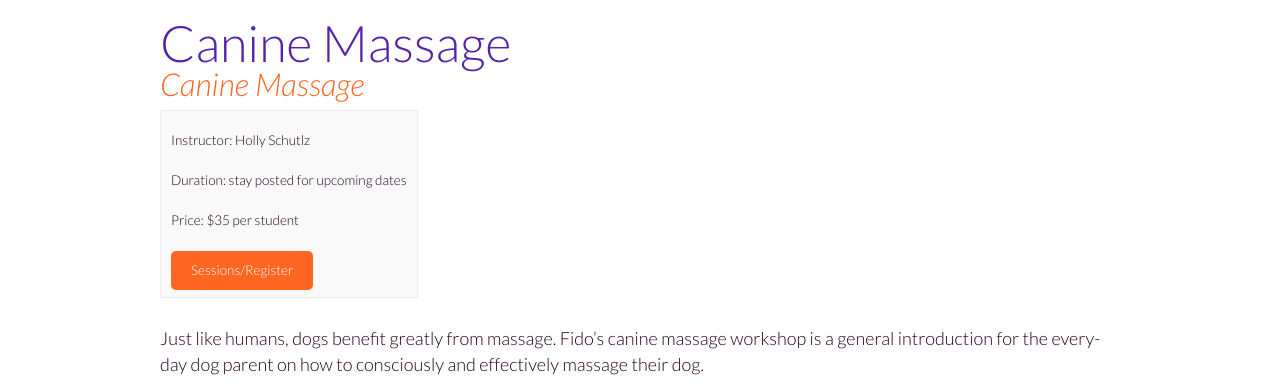
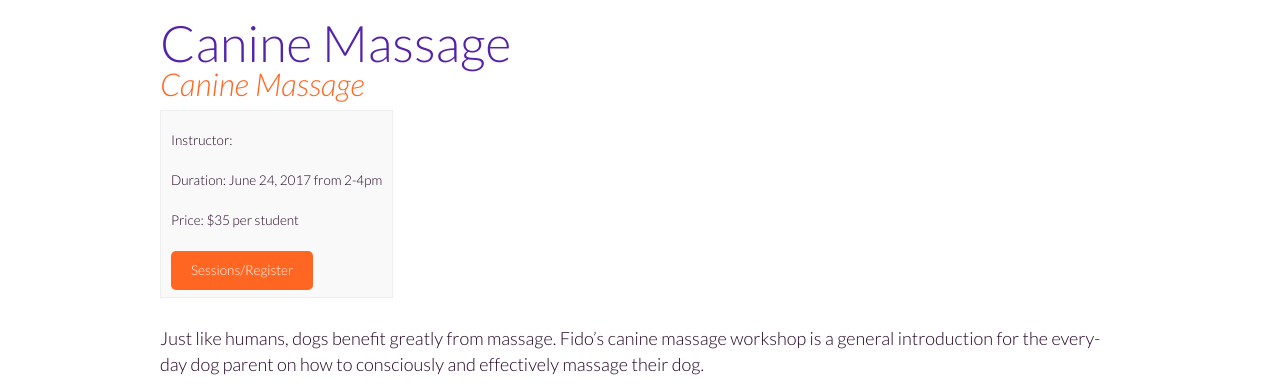
Before and after one commit to fidodogtraining/fidodogtraining.github.io, a Jekyll site: the page built from _classes/seminars/canine-massage.md, in a window 1280 px wide. Shown: the part 214-601 px from the top of the page. Built offline with Jekyll 4.4.1, drawn with Linux system fonts in a browser that asks for light colours.

Commit message:
Create canine-massage.md

```diff
--- a/_classes/seminars/canine-massage.md
+++ b/_classes/seminars/canine-massage.md
@@ -1,8 +1,8 @@
 ---
 title: Canine Massage
 tagline: "Canine Massage"
-trainer: Holly Schutlz
-duration: "stay posted for upcoming dates"
+instructor: Holly Schutlz
+duration: "June 24, 2017 from 2-4pm"
 price: "$35 per student"
 square: "https://squareup.com/market/FidoPersonalDogTraining/seminars"
 ---
```
